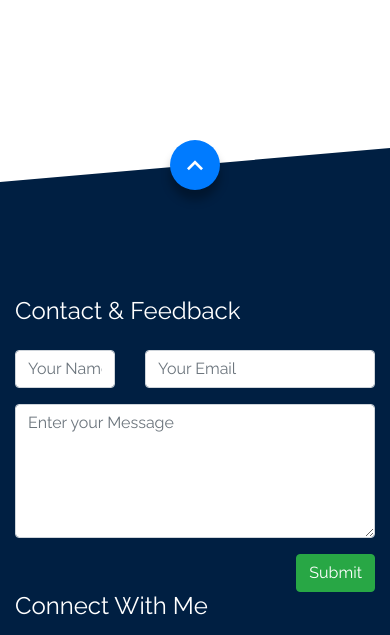
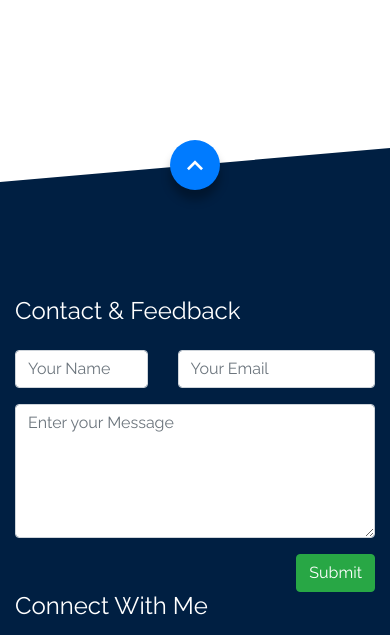
Before and after one commit to dipan29/CV-Dr-SK-Saha, a plain HTML site: page index.html in a window 390 px wide. Shown: the part 4369-5004 px from the top of the page. Drawn offline with nearby package versions, Linux system fonts and the light colour scheme; files whose address does not match are found by name.

Commit message:
Form Fixed

```diff
--- a/index.html
+++ b/index.html
@@ -211,21 +211,21 @@
                     <h3>Contact & Feedback</h3>
                     <form action="" name="contact_form">
                         <div class="row">
-                            <div class="col-4">
+                            <div class="col-md-4 col-5">
                                 <div class="input-group">
-                                    <input type="text" name="name" class="form-control" placeholder="Your Name">
+                                    <input type="text" name="name" class="form-control" placeholder="Your Name" required>
                                 </div>
                             </div>
-                            <div class="col-8">
+                            <div class="col-md-8 col-7">
                                 <div class="input-group">
-                                    <input type="email" name="email" class="form-control" placeholder="Your Email">
+                                    <input type="email" name="email" class="form-control" placeholder="Your Email" required>
                                 </div>
                             </div>
                         </div>
                         <div class="row pt-3">
                             <div class="col">
                                 <textarea name="message" rows="5" class="form-control"
-                                    placeholder="Enter your Message"></textarea>
+                                    placeholder="Enter your Message" required></textarea>
                             </div>
                         </div>
                         <div class="row pt-3">
```
